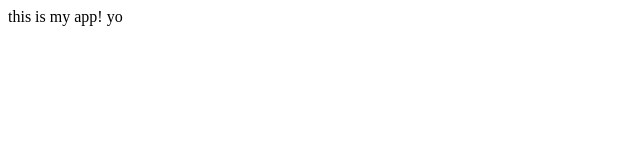
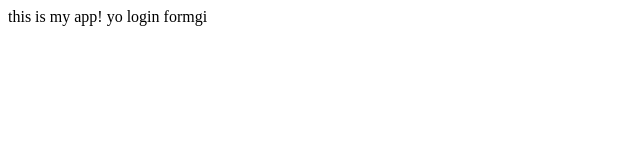
Before and after one commit to onosedeba/Building, a plain HTML site: page index.html in a window 1280 px wide. Shown: the whole page, without its empty margins (0-640 px from the left). Drawn offline with Linux system fonts and the light colour scheme.

Commit message:
saving to master

```diff
--- a/index.html
+++ b/index.html
@@ -5,5 +5,6 @@
 </head>
 <body>
 this is my app! yo
+login formgi
 </body>
 </html>
```
